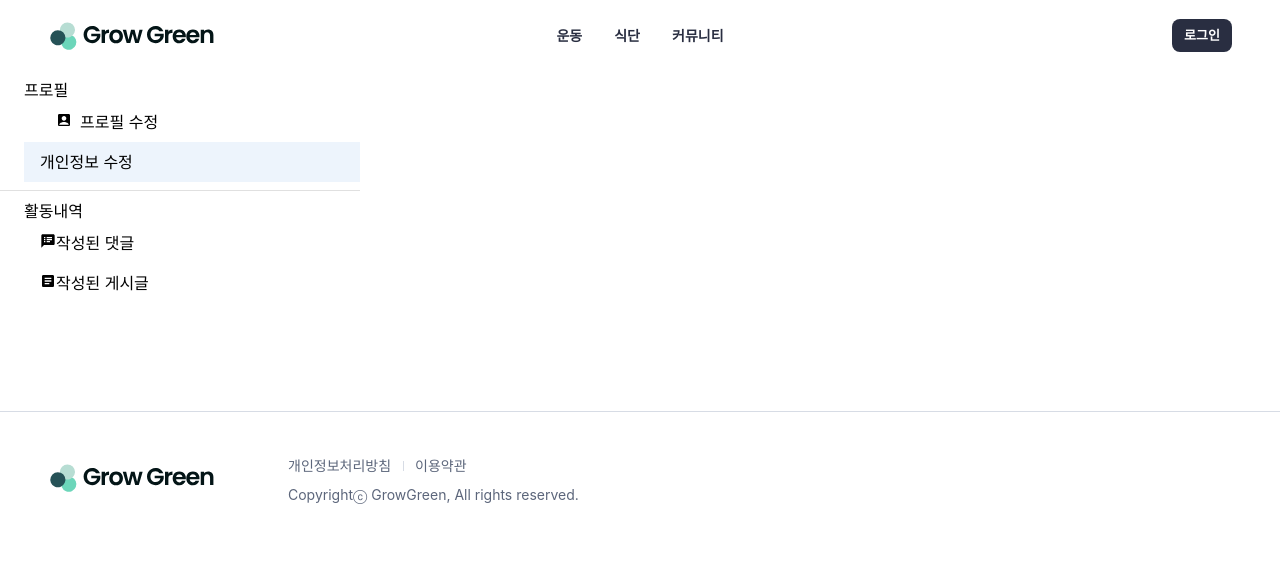
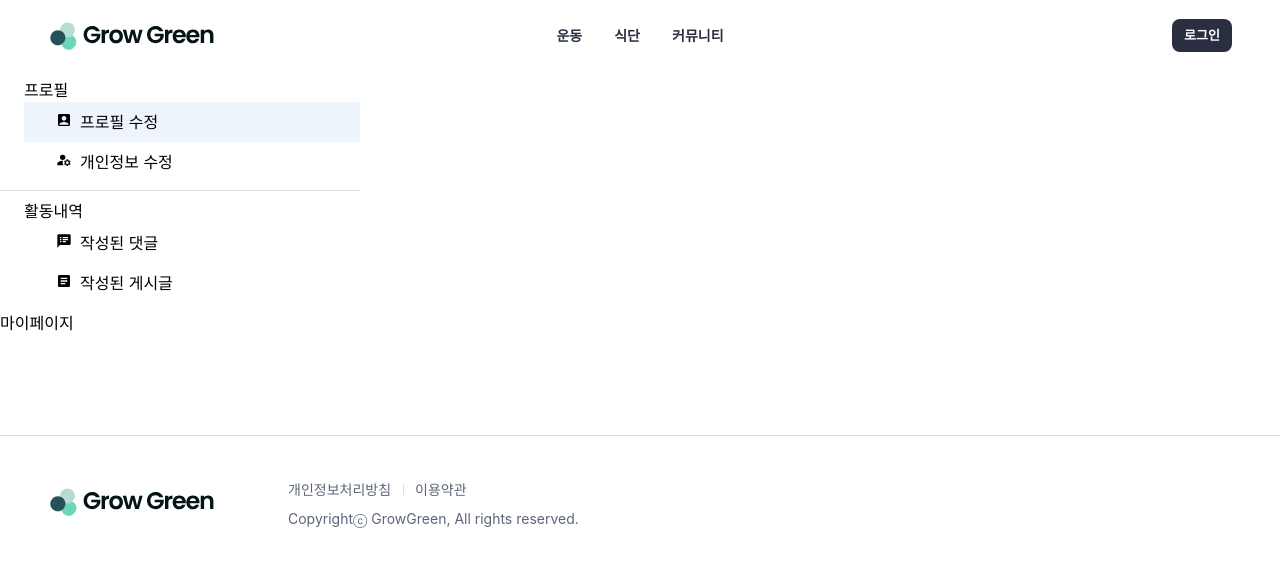
Before and after one commit to devgiants75/proejct-growgreen, a React (Create React App) app in the folder growgreen/: page /myPage in a window 1280 px wide. Shown: the top 566 px of the page. Built offline with nearby package versions, Linux system fonts and the light colour scheme.

Commit message:
240202 jcy

```diff
--- a/growgreen/src/pages/auth/login/index.tsx
+++ b/growgreen/src/pages/auth/login/index.tsx
@@ -42,7 +42,8 @@ function Index() {
 
       // 입력된 userId와 password가 일치하는 사용자를 찾습니다.
       const user = users.find(
-        (user: User) => user.userId === userId && user.password === password,
+        (findUser: User) =>
+          findUser.userId === userId && findUser.password === password,
       );
 
       if (user) {
--- a/growgreen/src/pages/myPage/Activity/commentsWritten/index.tsx
+++ b/growgreen/src/pages/myPage/Activity/commentsWritten/index.tsx
@@ -1,12 +1,31 @@
-import React from 'react';
-import Tabs from '../../myPageSubTab';
+import React, { useState } from 'react';
+import { Outlet } from 'react-router-dom';
+import { Box, Grid } from '@mui/material';
+import MyPageTabs from '../../myPageTab/MyPageTab';
 
-// 작성된 댓글 페이지
-export default function Index() {
+// 작성된 댓글 설정
+function Index() {
+  const [selectedIndex, setSelectedIndex] = useState<number>(0);
+  const handleClick = (index: number) => {
+    setSelectedIndex(index);
+  };
+
   return (
-    <div>
-      <p>작성된 댓글</p>
-      {/* <Tabs menu={tabs} index={3} /> */}
-    </div>
+    <Grid container>
+      <Grid item xs={3}>
+        <MyPageTabs
+          selectedIndex={selectedIndex}
+          handleListItemClick={handleClick}
+        />
+      </Grid>
+      <Grid item xs={9}>
+        <Box p={2}>
+          <Outlet />
+          <div>작성된 댓글 수정 페이지</div>
+        </Box>
+      </Grid>
+    </Grid>
   );
 }
+
+export default Index;
--- a/growgreen/src/pages/myPage/Activity/postWritten/index.tsx
+++ b/growgreen/src/pages/myPage/Activity/postWritten/index.tsx
@@ -1,10 +1,31 @@
-import React from 'react';
+import React, { useState } from 'react';
+import { Outlet } from 'react-router-dom';
+import { Box, Grid } from '@mui/material';
+import MyPageTabs from '../../myPageTab/MyPageTab';
 
-// 작성된 게시물 페이지
-export default function Index() {
+//! 작성된 게시물 페이지
+function Index() {
+  const [selectedIndex, setSelectedIndex] = useState<number>(0);
+  const handleClick = (index: number) => {
+    setSelectedIndex(index);
+  };
+
   return (
-    <div>
-      <p>작성된 게시물</p>
-    </div>
+    <Grid container>
+      <Grid item xs={3}>
+        <MyPageTabs
+          selectedIndex={selectedIndex}
+          handleListItemClick={handleClick}
+        />
+      </Grid>
+      <Grid item xs={9}>
+        <Box p={2}>
+          <Outlet />
+          <div>작성된 게시물 페이지</div>
+        </Box>
+      </Grid>
+    </Grid>
   );
 }
+
+export default Index;
--- a/growgreen/src/pages/myPage/index.tsx
+++ b/growgreen/src/pages/myPage/index.tsx
@@ -1,68 +1,19 @@
-import React from 'react';
-import { Link, Outlet } from 'react-router-dom';
-import Box from '@mui/material/Box';
-import List from '@mui/material/List';
-import ListItemButton from '@mui/material/ListItemButton';
-import Divider from '@mui/material/Divider';
-import AccountBoxIcon from '@mui/icons-material/AccountBox';
-import SpeakerNotesIcon from '@mui/icons-material/SpeakerNotes';
-import ArticleIcon from '@mui/icons-material/Article';
+import React, { useState } from 'react';
+import MyPageTabs from './myPageTab/MyPageTab';
 
 export default function MyPage() {
-  const [selectedIndex, setSelectedIndex] = React.useState(1);
-
-  const handleListItemClick = (
-    event: React.MouseEvent<HTMLDivElement, MouseEvent>,
-    index: number,
-  ) => {
+  const [selectedIndex, setSelectedIndex] = useState<number>(0);
+  const handleClick = (index: number) => {
     setSelectedIndex(index);
   };
 
   return (
-    <Box sx={{ width: '100%', maxWidth: 360, bgcolor: 'background.paper' }}>
-      <Outlet />
-      <List component="nav" aria-label="profile tab" sx={{ ml: 3 }}>
-        프로필
-        {/* !프로필 수정 */}
-        <ListItemButton
-          selected={selectedIndex === 0}
-          onClick={event => handleListItemClick(event, 0)}
-        >
-          <Link to="/profileSetting">
-            <AccountBoxIcon sx={{ fontSize: '16px', ml: 2, mr: 1 }} />
-            프로필 수정
-          </Link>
-        </ListItemButton>
-        {/* !개인정보 수정 */}
-        <ListItemButton
-          selected={selectedIndex === 1}
-          onClick={event => handleListItemClick(event, 1)}
-        >
-          <Link to="/editPersonalInfo">개인정보 수정</Link>
-        </ListItemButton>
-      </List>
-      <Divider />
-      <List component="nav" aria-label="activity tab" sx={{ ml: 3 }}>
-        활동내역
-        <ListItemButton
-          selected={selectedIndex === 2}
-          onClick={event => handleListItemClick(event, 2)}
-        >
-          <Link to="/commentsWritten">
-            <SpeakerNotesIcon sx={{ fontSize: '16px' }} />
-            작성된 댓글
-          </Link>
-        </ListItemButton>
-        <ListItemButton
-          selected={selectedIndex === 3}
-          onClick={event => handleListItemClick(event, 3)}
-        >
-          <Link to="/postWritten">
-            <ArticleIcon sx={{ fontSize: '16px' }} />
-            작성된 게시글
-          </Link>
-        </ListItemButton>
-      </List>
-    </Box>
+    <div>
+      <MyPageTabs
+        selectedIndex={selectedIndex}
+        handleListItemClick={handleClick}
+      />
+      마이페이지
+    </div>
   );
 }
--- a/growgreen/src/pages/myPage/myPageHome/index.tsx
+++ b/growgreen/src/pages/myPage/myPageHome/index.tsx
@@ -1,6 +1,6 @@
 import React, { useState } from 'react';
 import { Outlet } from 'react-router-dom';
-import Tabs from '../myPageSubTab';
+import Tabs from '../myPageTab';
 
 // 마이페이지 홈
 
--- /dev/null
+++ b/growgreen/src/pages/myPage/myPageTab/MyPageTab.tsx
@@ -0,0 +1,75 @@
+/* eslint-disable react/function-component-definition */
+import React from 'react';
+import { Link, Outlet } from 'react-router-dom';
+import Box from '@mui/material/Box';
+import List from '@mui/material/List';
+import ListItemButton from '@mui/material/ListItemButton';
+import Divider from '@mui/material/Divider';
+import AccountBoxIcon from '@mui/icons-material/AccountBox';
+import ManageAccountsIcon from '@mui/icons-material/ManageAccounts';
+import SpeakerNotesIcon from '@mui/icons-material/SpeakerNotes';
+import ArticleIcon from '@mui/icons-material/Article';
+
+//! 마이페이지 탭 설정
+
+interface MyPageTabsProps {
+  selectedIndex: number;
+  handleListItemClick: (index: number) => void;
+}
+
+const MyPageTabs: React.FC<MyPageTabsProps> = ({
+  selectedIndex,
+  handleListItemClick,
+}) => {
+  return (
+    <Box sx={{ width: '100%', maxWidth: 360, bgcolor: 'background.paper' }}>
+      <List component="nav" aria-label="profile tab" sx={{ ml: 3 }}>
+        프로필
+        {/* !프로필 수정 */}
+        <ListItemButton
+          selected={selectedIndex === 0}
+          onClick={() => handleListItemClick(0)}
+        >
+          <Link to="/profileSetting">
+            <AccountBoxIcon sx={{ fontSize: '16px', ml: 2, mr: 1 }} />
+            프로필 수정
+          </Link>
+        </ListItemButton>
+        {/* !개인정보 수정 */}
+        <ListItemButton
+          selected={selectedIndex === 1}
+          onClick={() => handleListItemClick(1)}
+        >
+          <Link to="/editPersonalInfo">
+            <ManageAccountsIcon sx={{ fontSize: '16px', ml: 2, mr: 1 }} />
+            개인정보 수정
+          </Link>
+        </ListItemButton>
+      </List>
+      <Divider />
+      <List component="nav" aria-label="activity tab" sx={{ ml: 3 }}>
+        활동내역
+        <ListItemButton
+          selected={selectedIndex === 2}
+          onClick={() => handleListItemClick(2)}
+        >
+          <Link to="/commentsWritten">
+            <SpeakerNotesIcon sx={{ fontSize: '16px', ml: 2, mr: 1 }} />
+            작성된 댓글
+          </Link>
+        </ListItemButton>
+        <ListItemButton
+          selected={selectedIndex === 3}
+          onClick={() => handleListItemClick(3)}
+        >
+          <Link to="/postWritten">
+            <ArticleIcon sx={{ fontSize: '16px', ml: 2, mr: 1 }} />
+            작성된 게시글
+          </Link>
+        </ListItemButton>
+      </List>
+    </Box>
+  );
+};
+
+export default MyPageTabs;
--- a/growgreen/src/pages/myPage/profile/editPersonalInfo/index.tsx
+++ b/growgreen/src/pages/myPage/profile/editPersonalInfo/index.tsx
@@ -1,10 +1,31 @@
-import React from 'react';
+import React, { useState } from 'react';
+import { Outlet } from 'react-router-dom';
+import { Box, Grid } from '@mui/material';
+import MyPageTabs from '../../myPageTab/MyPageTab';
 
-// 개인정보 수정 페이지
-export default function Index() {
+// 개인정보 설정
+function Index() {
+  const [selectedIndex, setSelectedIndex] = useState<number>(0);
+  const handleClick = (index: number) => {
+    setSelectedIndex(index);
+  };
+
   return (
-    <div>
-      <p>개인정보 수정</p>
-    </div>
+    <Grid container>
+      <Grid item xs={3}>
+        <MyPageTabs
+          selectedIndex={selectedIndex}
+          handleListItemClick={handleClick}
+        />
+      </Grid>
+      <Grid item xs={9}>
+        <Box p={2}>
+          <Outlet />
+          <div>개인정보 수정 페이지</div>
+        </Box>
+      </Grid>
+    </Grid>
   );
 }
+
+export default Index;
--- a/growgreen/src/pages/myPage/profile/profileSetting/index.tsx
+++ b/growgreen/src/pages/myPage/profile/profileSetting/index.tsx
@@ -1,18 +1,31 @@
-import { Box, List } from '@mui/material';
+import React, { useState } from 'react';
 import { Outlet } from 'react-router-dom';
-import React from 'react';
-import Tabs from '../../myPageSubTab';
-import { myPageLinks } from '../../myPageHome';
+import { Box, Grid } from '@mui/material';
+import MyPageTabs from '../../myPageTab/MyPageTab';
 
 // 프로필 설정
-export default function Index() {
+function Index() {
+  const [selectedIndex, setSelectedIndex] = useState<number>(0);
+  const handleClick = (index: number) => {
+    setSelectedIndex(index);
+  };
+
   return (
-    <Box sx={{ width: '100%', maxWidth: 360, bgcolor: 'background.paper' }}>
-      <Outlet />
-      <List component="nav" aria-label="profile tab" sx={{ ml: 3 }}>
-        <h2>프로필 설정</h2>
-      </List>
-      <Tabs menu={myPageLinks} index={0} />
-    </Box>
+    <Grid container>
+      <Grid item xs={3}>
+        <MyPageTabs
+          selectedIndex={selectedIndex}
+          handleListItemClick={handleClick}
+        />
+      </Grid>
+      <Grid item xs={9}>
+        <Box p={2}>
+          <Outlet />
+          <div>프로필 설정 페이지</div>
+        </Box>
+      </Grid>
+    </Grid>
   );
 }
+
+export default Index;
```
Also changed, not shown: growgreen/src/pages/myPage/myPageTab/index.tsx (renamed from growgreen/src/pages/myPage/myPageSubTab/index.tsx).
